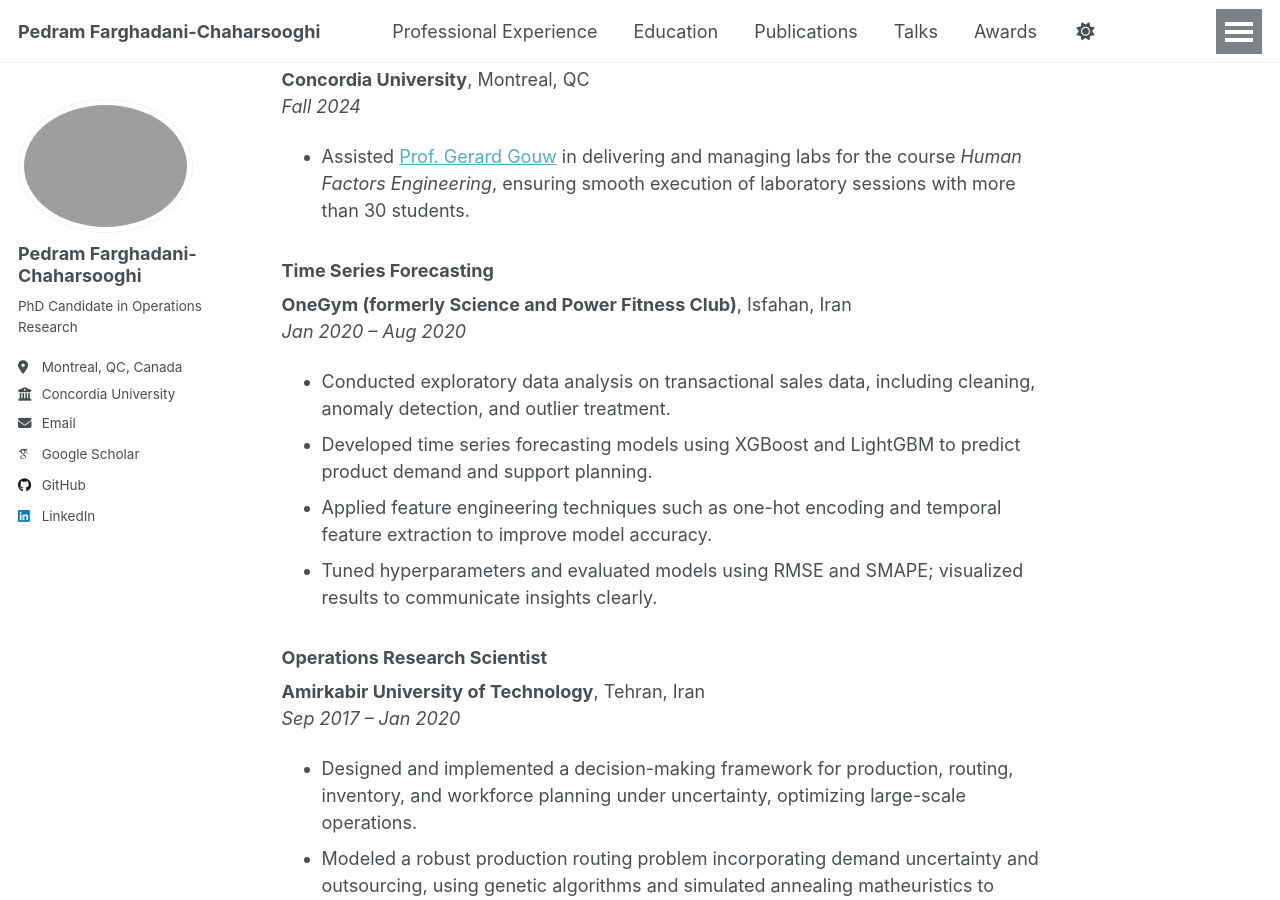
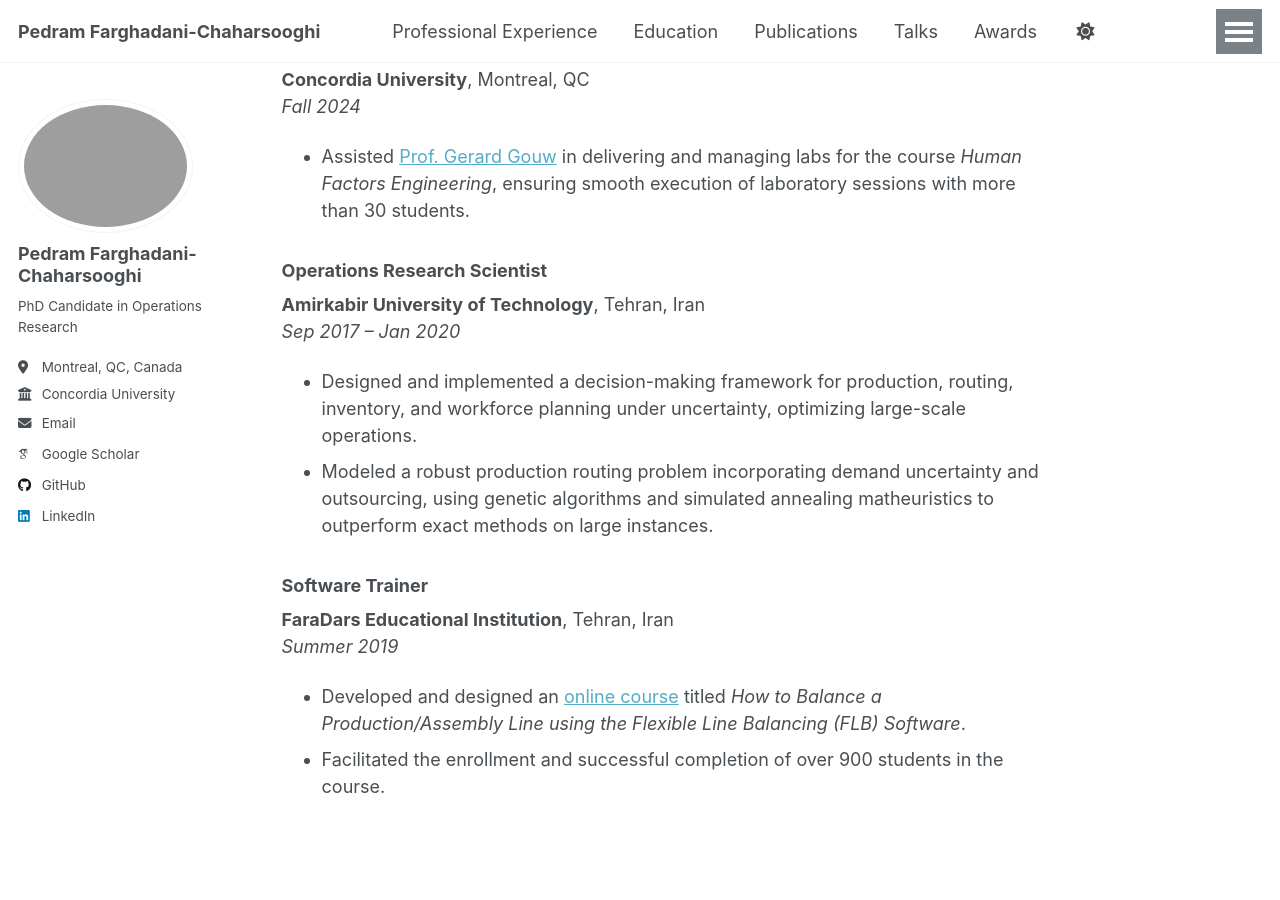
Before and after one commit to Pedram-Fdi/Pedram-Fdi.github.io, a Jekyll site: the page built from _pages/professionalexperience.md, in a window 1280 px wide and 900 px high, scrolled down 1782 px. Built offline with Jekyll 4.4.1, drawn with Linux system fonts in a browser that asks for light colours; some web fonts are replaced.

Commit message:
Update professionalexperience.md

```diff
--- a/_pages/professionalexperience.md
+++ b/_pages/professionalexperience.md
@@ -49,14 +49,6 @@ author_profile: true
 *Fall 2024*
 - Assisted [Prof. Gerard Gouw](https://www.concordia.ca/faculty/gerard-gouw.html) in delivering and managing labs for the course *Human Factors Engineering*, ensuring smooth execution of laboratory sessions with more than 30 students.
 
-### Time Series Forecasting
-**OneGym (formerly Science and Power Fitness Club)**, Isfahan, Iran
-*Jan 2020 – Aug 2020*
-- Conducted exploratory data analysis on transactional sales data, including cleaning, anomaly detection, and outlier treatment.
-- Developed time series forecasting models using XGBoost and LightGBM to predict product demand and support planning.
-- Applied feature engineering techniques such as one-hot encoding and temporal feature extraction to improve model accuracy.
-- Tuned hyperparameters and evaluated models using RMSE and SMAPE; visualized results to communicate insights clearly.
-
 ### Operations Research Scientist
 **Amirkabir University of Technology**, Tehran, Iran
 *Sep 2017 – Jan 2020*
```
